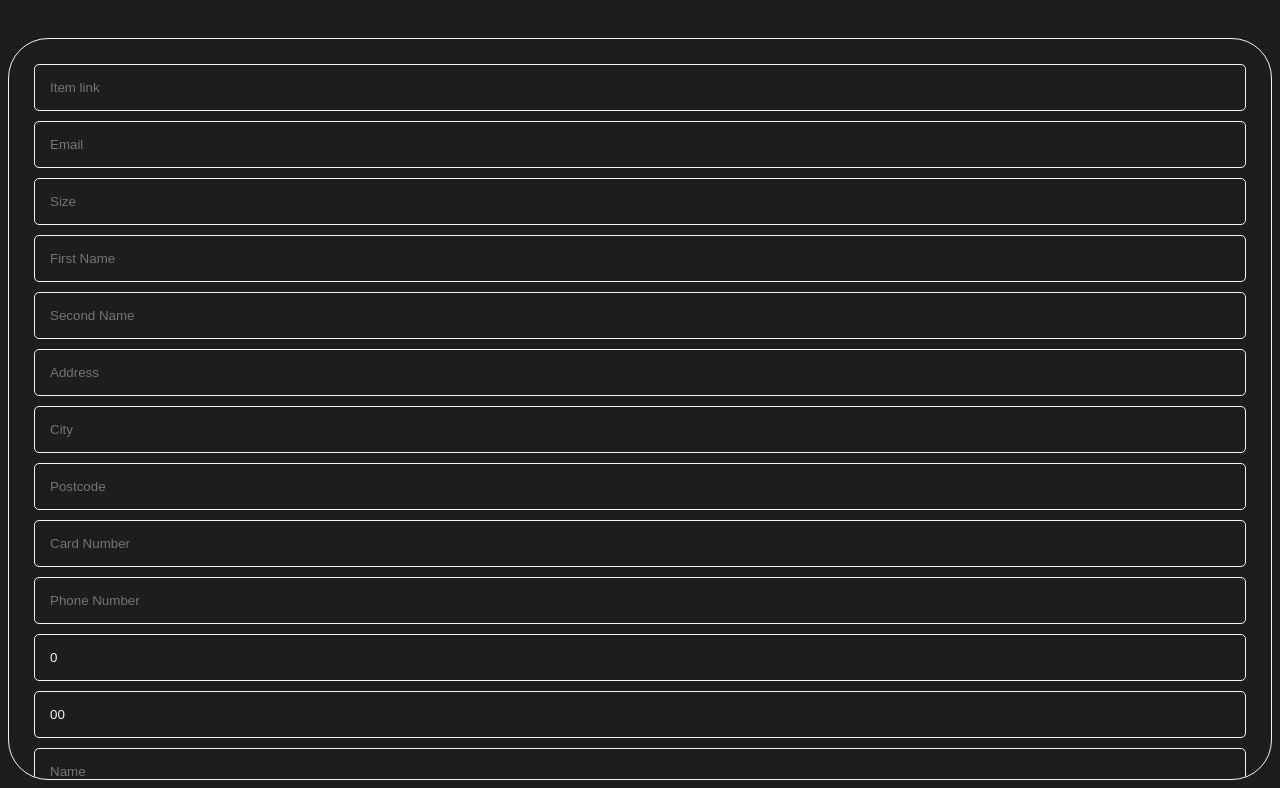
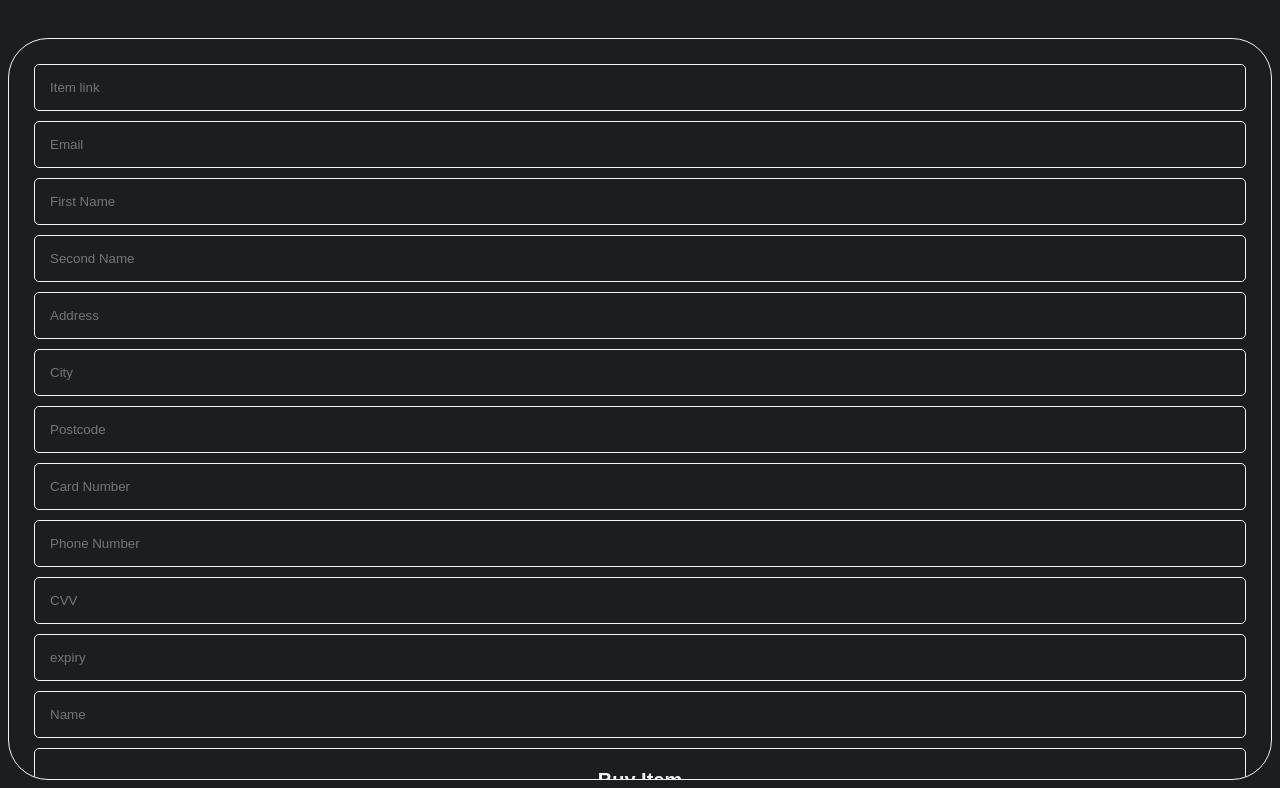
Before and after one commit to Killdroid2342/bot, an Electron app: page index.html in a window 1280 px wide. Shown: the part 103-891 px from the top of the page. Drawn offline with nearby package versions, Linux system fonts and the light colour scheme.

Commit message:
deleted html

```diff
--- a/index.html
+++ b/index.html
@@ -10,7 +10,6 @@
         <form id="dataForm" method="post">
             <input type="text" class="inputs" placeholder="Item link" name="ItemLink">
             <input type="text" class="inputs" placeholder="Email" name="Email">
-            <input type="text" class="inputs" placeholder="Size" name="Size">
             <input type="text" class="inputs" placeholder="First Name" name="FirstName">
             <input type="text" class="inputs" placeholder="Second Name" name="SecondName">
             <input type="text" class="inputs" placeholder="Address" name="Address">
@@ -18,11 +17,10 @@
             <input type="text" class="inputs" placeholder="Postcode" name="Postcode">
             <input type="text" class="inputs" placeholder="Card Number" name="CardNumber">
             <input type="text" class="inputs" placeholder="Phone Number" name="PhoneNumber">
-            <input type="text" class="inputs" placeholder="CVV" name="CVV" value="0">
-            <input type="text" class="inputs" placeholder="expiry" name="Expiry"value="00" >
+            <input type="text" class="inputs" placeholder="CVV" name="CVV">
+            <input type="text" class="inputs" placeholder="expiry" name="Expiry" >
             <input type="text" class="inputs" placeholder="Name" name="Name">
-            <button type="submit" class="buttons" onclick="Start(event)">Start</button>
-            <button type="button" class="buttons" onclick="Stop()">Stop</button>
+            <button type="submit" class="buttons" onclick="Start(event)">Buy Item</button>
         </form>
     </div>
 </div>
```
